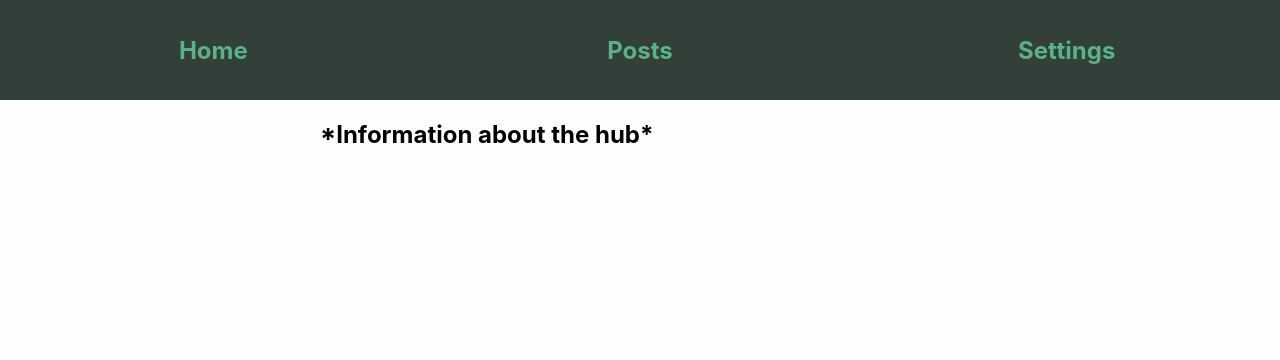
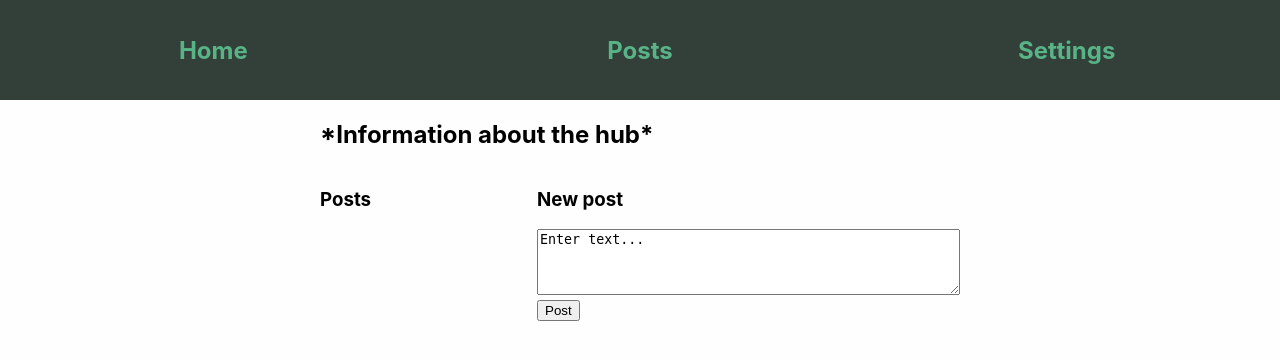
Before and after one commit to jespermunkeby/gossip, a Flask app: page /posts in a window 1280 px wide. Shown: the top 360 px of the page. Run offline with Flask 3, Linux system fonts and the light colour scheme; parts of the project's set-up code (start-up, migrations or seed data) failed here and were passed over.

Commit message:
Added delete button for posts on website (not working), added new post form

```diff
--- a/Hub/main.py
+++ b/Hub/main.py
@@ -7,6 +7,7 @@
 import logging.config
 from logging.handlers import RotatingFileHandler
 from website import create_app
+from util import WEB_APP_IP, WEB_APP_PORT
 
 
 def init_log():  # adapted from https://stackoverflow.com/a/56369583
@@ -35,7 +36,7 @@
 
 def run_web_config():
     app = create_app(update_posts)
-    app.run(host="192.168.1.4", port=5000, debug=True, use_reloader=False)
+    app.run(host=WEB_APP_IP, port=WEB_APP_PORT, debug=True, use_reloader=False)
 
 
 print("q: quit, c: clear database, write anything else to add message")
@@ -66,7 +67,6 @@
         quit_event.set()            # set quit event, should get threads to finish
         #peripheral_thread.join()    # wait for peripheral thread to finish
         # central_thread.join()
-        app.shutdown()
         break
     elif user_input == 'c':         # temporary (?), user enters c to clear database
         print("* cleared database")
--- a/Hub/util.py
+++ b/Hub/util.py
@@ -8,3 +8,5 @@
 DEFAULT_SCANTIME_MS = 3500
 CENTRAL_LISTEN_TIME = 10_000
 CENTRAL_IDLE_TIME   = 3
+WEB_APP_IP = "127.0.0.1"
+WEB_APP_PORT = 5000
--- a/Hub/website/__init__.py
+++ b/Hub/website/__init__.py
@@ -1,7 +1,8 @@
-from flask import Flask
+from flask import Flask, render_template
 from website.settings.settings import BbSettings
 import post_database
-
+import sys
+sys.path.insert(0, '..')
 
 def list_gen():
     l = ["Time", "Points", "Other"]
@@ -23,6 +24,7 @@
 
     def delete_post(key):
         """ Deletes post in database and calls update_posts(). """
+        print("deleting post")
         database.delete_post(key)
         update_posts()
 
@@ -35,6 +37,7 @@
     app.jinja_env.globals.update(get_config=get_config)
     app.jinja_env.globals.update(get_abbr=get_abbr)
     app.jinja_env.globals.update(get_posts=get_posts)
+    app.jinja_env.globals.update(delete_post=delete_post)
 
     from .views import views
     app.register_blueprint(views, url_prfefix='/')
--- a/Hub/website/static/style.css
+++ b/Hub/website/static/style.css
@@ -197,3 +197,8 @@
     background: var(--background);
 }
 /* Content - Settings end */
+
+.posts_container {
+    display: grid;
+    grid-template-columns:1fr 1fr;
+}
--- a/Hub/website/templates/posts.html
+++ b/Hub/website/templates/posts.html
@@ -5,10 +5,23 @@
   <h2>*Information about the hub*</h2>
 
   {% with all_posts = get_posts() %}
-    {% for post in all_posts %}
-      <div class="post">
+    <div class="posts_container">
+      <div class="posts">
+        <h3>Posts</h3>
+        {% for post in all_posts %}
         {{ post['content'] }}
+        <form method="post">
+          <button name="delete-{{ post['key'] }}" type="submit">&times;</button>
+        </form>
+        {% endfor %}
       </div>
-    {% endfor %}
+      <div class="new_post">
+        <h3>New post</h3>
+        <form id="new_post_form">
+          <textarea id="post_content" name="post_content" rows="4" cols="50">Enter text...</textarea>
+          <input type="submit" value="Post">
+        </form>
+      </div>
+    </div>
   {% endwith %}
 {% endblock %}
--- a/Hub/website/views.py
+++ b/Hub/website/views.py
@@ -18,6 +18,12 @@
 
     return render_template("settings.html")
 
-@views.route("/posts")
+@views.route("/posts", methods=["GET", "POST"])
 def status():
+    if request.method == "POST":
+        keys = list(request.form.to_dict().keys())
+        if len(keys) < 0:
+            return
+        elif keys[0].startswith("delete"):
+            print("delete: " + str(keys[0]))
     return render_template("posts.html")
```
